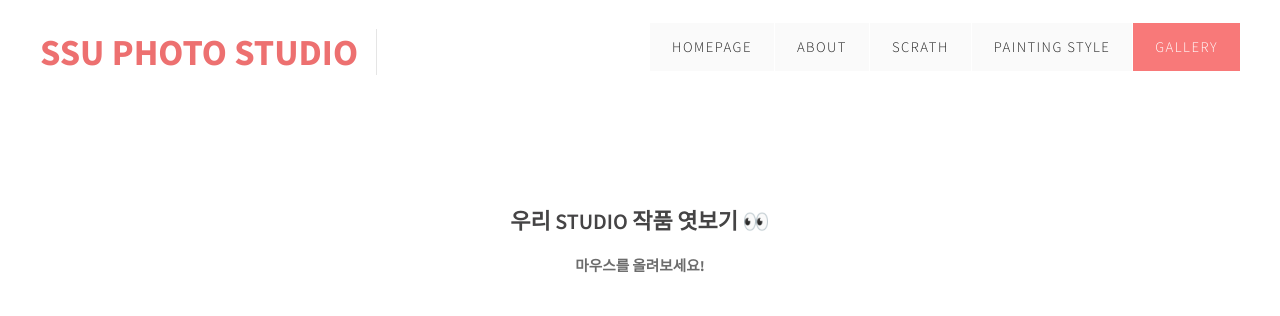
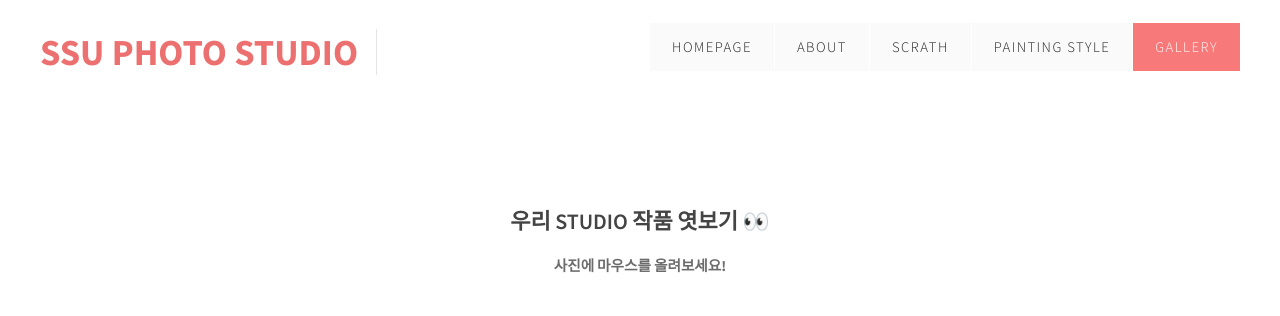
Before and after one commit to alsdnjsgml/SSU_PHOTO, a Flask app: page /gallery in a window 1280 px wide. Shown: the top 316 px of the page. Run offline with Flask 2, Linux system fonts and the light colour scheme.

Commit message:
Update gallery_page.html

```diff
--- a/templates/gallery_page.html
+++ b/templates/gallery_page.html
@@ -44,7 +44,7 @@
        <div class="extra2 margin-btm container">
         <h2>우리 STUDIO 작품 엿보기 👀</h2>
            <h4>
-               마우스를 올려보세요!
+               사진에 마우스를 올려보세요!
            </h4>
            <div>
                <div class="title">
```
